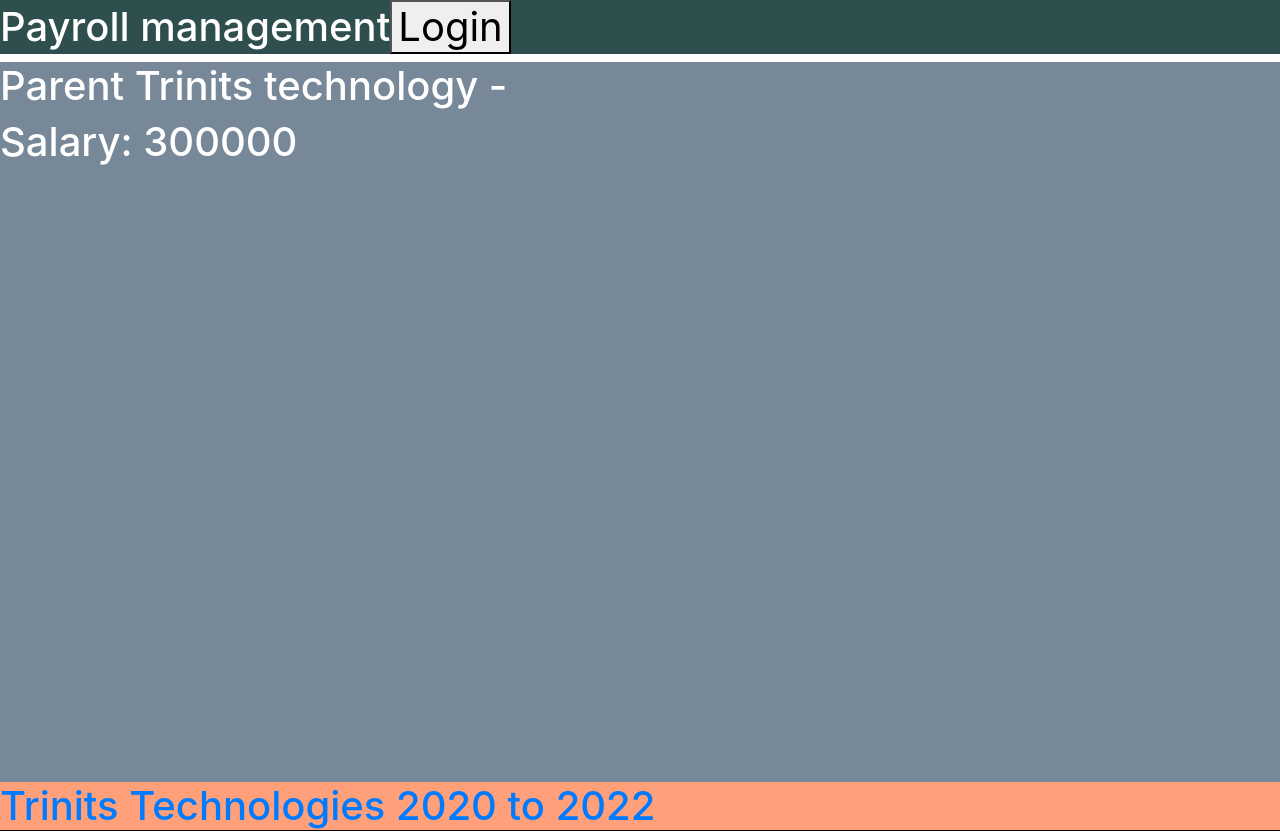
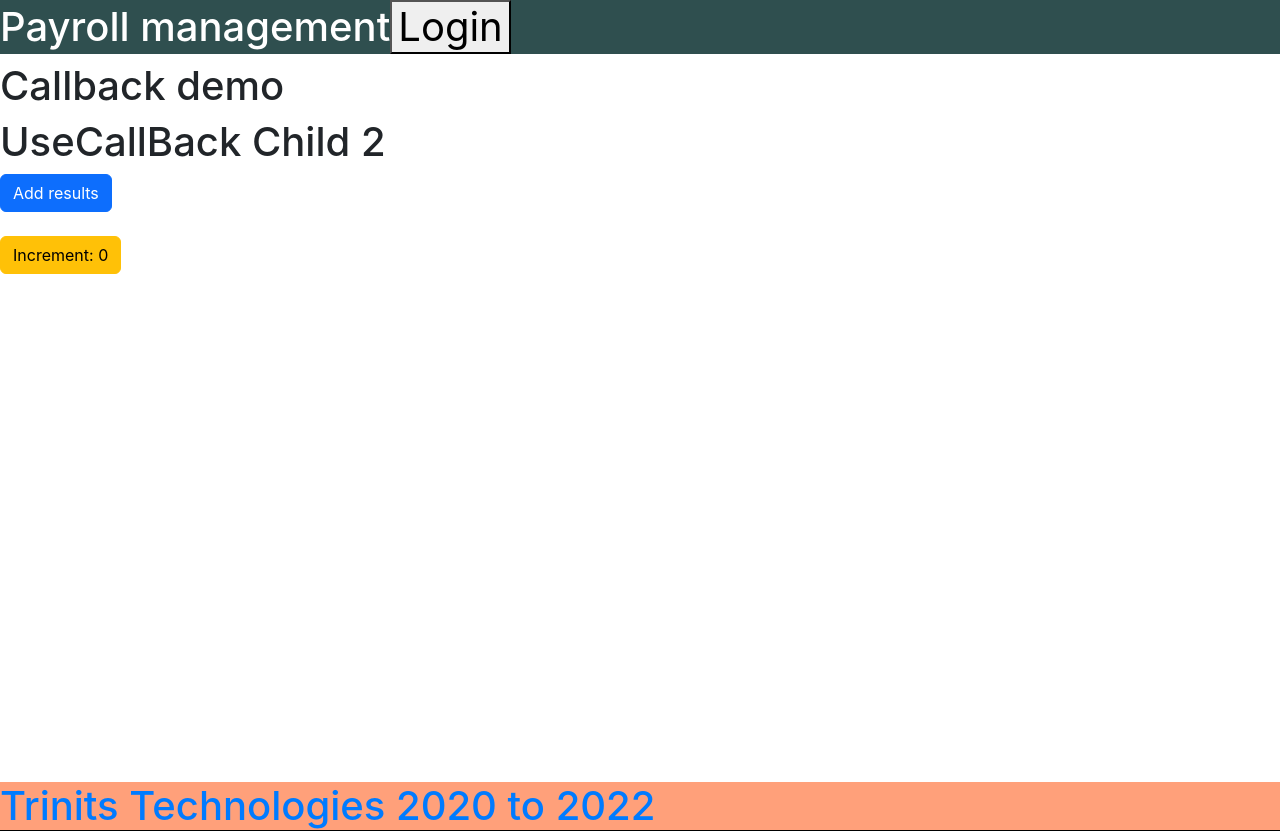
Before and after one commit to TriNitSTechnologies/React-Tutorial, a React (Create React App) app: page /company in a window 1280 px wide. Built offline with nearby package versions, Linux system fonts and the light colour scheme.

Commit message:
React hooks

```diff
--- a/package.json
+++ b/package.json
@@ -2,6 +2,7 @@
   "name": "payroll",
   "version": "0.1.0",
   "private": true,
+  "homepage": "https://trinitstechnologies.com/demo/payrollmgmt",
   "dependencies": {
     "@reduxjs/toolkit": "^1.9.3",
     "@testing-library/jest-dom": "^5.16.5",
--- a/src/App.css
+++ b/src/App.css
@@ -11,7 +11,6 @@
   flex-direction: row;
   align-items: center;
   justify-content: center;
-  color: white;
   height: calc(100vh - 80px);
 }
 
@@ -23,7 +22,6 @@
 
 .main-content {
   width: calc(100vw - 150px);
-  background-color: lightslategray;
   height: 100%;
 }
 
--- a/src/App.js
+++ b/src/App.js
@@ -18,6 +18,9 @@
 import Sidebar from "./components/Sidebar/Sidebar";
 import DemoParent from "./components/Demo/DemoParent";
 import ErrorBoundary from "./components/Demo/ErrorBoundary";
+import UseCallBackDemo from "./components/Demo/UseCallBackDemo";
+import Companies from "./components/Companies/Compnies";
+import { COMPANIES_URL, EMPLOYEE_URL } from "./utils/Endpoints";
 
 const Employee = React.lazy(() => import("./components/Employee/Employee.js"));
 const Users = React.lazy(() => import("./components/Users.js"));
@@ -39,7 +42,7 @@
 
       </Route>
       <Route path="/company" exact>
-        <Component1 />
+        <Companies url={EMPLOYEE_URL}/>
       </Route>
       <Route path="/users" exact>
         <Suspense fallback={<div>Loading</div>}>
@@ -80,6 +83,10 @@
 
             {username ? protectedRouteContent : null}
 
+            <Route pat="/callback">
+              <UseCallBackDemo />
+            </Route>
+
             <Route pat="/demo">
               <ErrorBoundary>
                 <DemoParent />
--- /dev/null
+++ b/src/Hoc/withDataAndLoader.js
@@ -0,0 +1,23 @@
+import { useEffect, useState } from "react";
+
+export default function withDataAndLoader(Component) {
+  return function WithLoader(props) {
+    const [data, setData] = useState([]);
+    const [loading, setLoading] = useState(true);
+
+    useEffect(() => {
+      fetch(props.url)
+        .then((response) => response.json())
+        .then((data) => {
+          setData(data);
+          setLoading(false);
+        });
+    }, [props.url]);
+
+    if (loading) {
+      return <div className="">Loading...</div>;
+    }
+
+    return <Component {...props} data={data} />;
+  };
+}
--- /dev/null
+++ b/src/components/Companies/Compnies.js
@@ -0,0 +1,22 @@
+import withDataAndLoader from '../../Hoc/withDataAndLoader';
+
+function Companies({data}) {
+
+    return(
+        <div>
+            <h1>Companies ({data?.length})</h1>
+
+            <div>
+                {
+                    data.map((company,index) => {
+                        return <div key={index}>
+                            <h3>{company.empName}</h3>
+                        </div>
+                    })
+                }
+            </div>
+        </div>
+    )
+}
+
+export default withDataAndLoader(Companies);
--- a/src/components/Demo/DemoChild.js
+++ b/src/components/Demo/DemoChild.js
@@ -1,3 +1,55 @@
+import { useReducer, useState } from "react";
+import UseCallBackDemo from "./UseCallBackDemo";
+
+const initialState = [];
+
+const reducer = (state, action) => {
+  switch(action.type) {
+    case "ADD_NUM": {
+      let newNum = (Math.random() * 1000).toFixed(0);
+     return [...state, newNum];
+    }
+    case "DELETE_NUM": {
+      let index = action.payload;
+      let newData = [...state];
+      newData.splice(index, 1);
+      return newData;
+    }
+    default: {
+      console.log("Invalid action type");
+      return state;
+    }
+  }
+}
+
+
 export default function DemoChild(props) {
-  return <p>{props.text}</p>;
+  // const [data, setData] = useState([]);
+  const [data, dispatch] = useReducer(reducer, initialState);
+
+  function addNum() {
+    dispatch({type: "ADD_NUM"})
+  }
+
+  function handleDelete(index) {
+    dispatch({type: "DELETE_NUM", payload: index})
+  }
+
+
+  return (
+    <div className="m-4 border">
+      <UseCallBackDemo />
+
+      {/* <h1>Child Component ({data.length})</h1>
+      <button className="btn btn-success" onClick={addNum}>Add num</button>
+
+      {
+        data.map((num, index) => {
+          return <div className="p-2 border" key={index}>{num}
+            <button className="ms-2 btn btn-outline-danger" onClick={() => handleDelete(index)}>Delete</button>
+          </div>
+        })
+      } */}
+    </div>
+  )
 }
--- a/src/components/Demo/DemoParent.js
+++ b/src/components/Demo/DemoParent.js
@@ -1,4 +1,5 @@
 import { Component } from "react";
+import DemoChild from "./DemoChild";
 
 export default class DemoParent extends Component {
 
@@ -22,8 +23,7 @@
     console.log("DemoParent render");
     return (
       <div>
-        <h1>Parent {this.state.text}  - {this.state.name}</h1>
-        <h1>Salary: {this.state.salary}</h1>
+        <DemoChild />
       </div>
     )
   }
--- /dev/null
+++ b/src/components/Demo/UseCallBackDemo.js
@@ -0,0 +1,23 @@
+import { useState } from "react";
+import UseCallBackDemoChild from "./UseCallBackDemoChild";
+
+export default function UseCallBackDemo() {
+  const [results, setResults] = useState([75, 80]);
+  const [total, setTotal] = useState(0);
+
+  console.log("UseCallBackDemo Parent");
+
+  function setTotalMarks() {
+    setTotal(total + 1);
+  }
+
+  return (
+    <div>
+      <h1>Callback demo</h1>
+      <UseCallBackDemoChild results={results} />
+      <button className="mt-4 btn btn-warning" onClick={setTotalMarks}>
+        Increment: {total}
+      </button>
+    </div>
+  );
+}
--- /dev/null
+++ b/src/components/Demo/UseCallBackDemoChild.js
@@ -0,0 +1,13 @@
+
+function UseCallBackDemoChild({results}) {
+    console.log("UseCallBackDemo child");
+
+    return (
+        <div>
+            <h1>UseCallBack Child {results?.length}</h1>
+            <button className="btn btn-primary">Add results</button>
+        </div>
+    )
+}
+
+export default UseCallBackDemoChild;
--- a/src/components/Sidebar/Sidebar.js
+++ b/src/components/Sidebar/Sidebar.js
@@ -12,7 +12,7 @@
             </div>
 
             <div>
-                <Link to="/companies">Companies</Link>
+                <Link to="/company">Companies</Link>
             </div>
             <div>
                 <Link to="/users">Users</Link>
```
